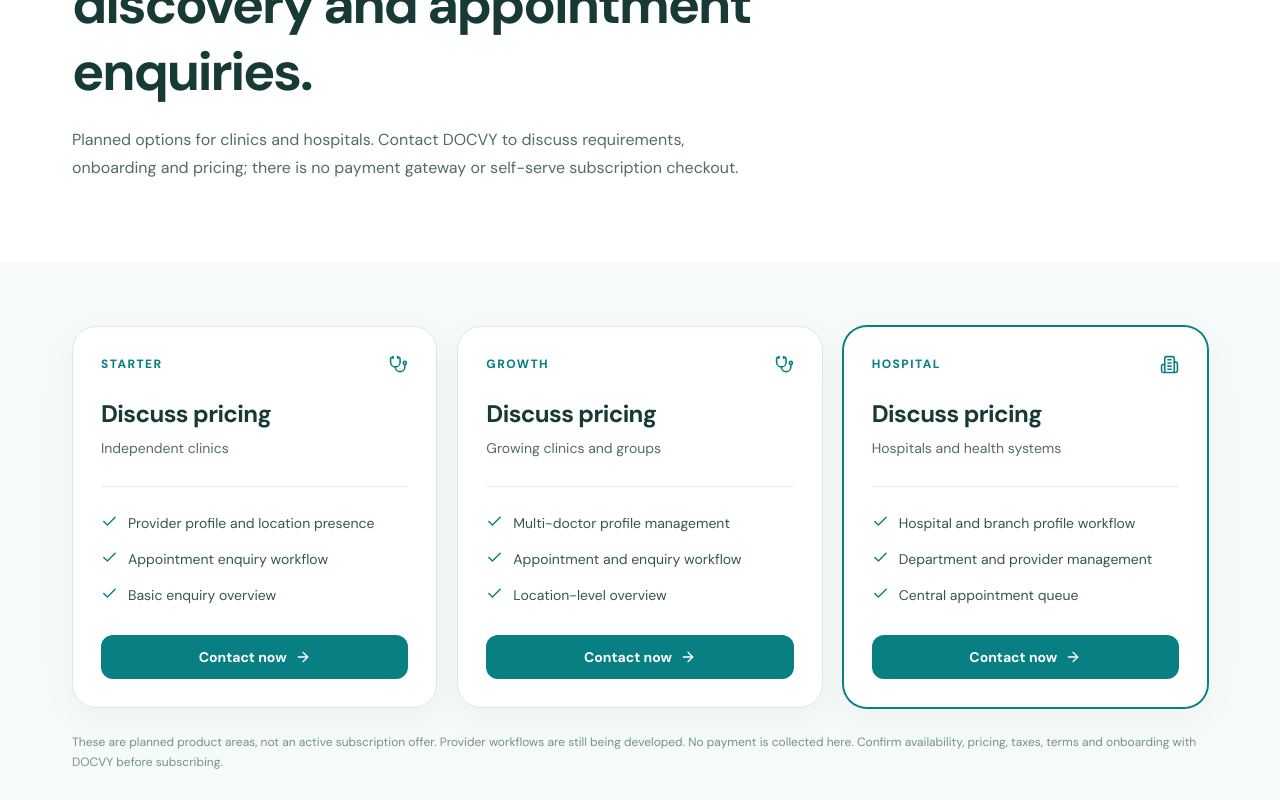
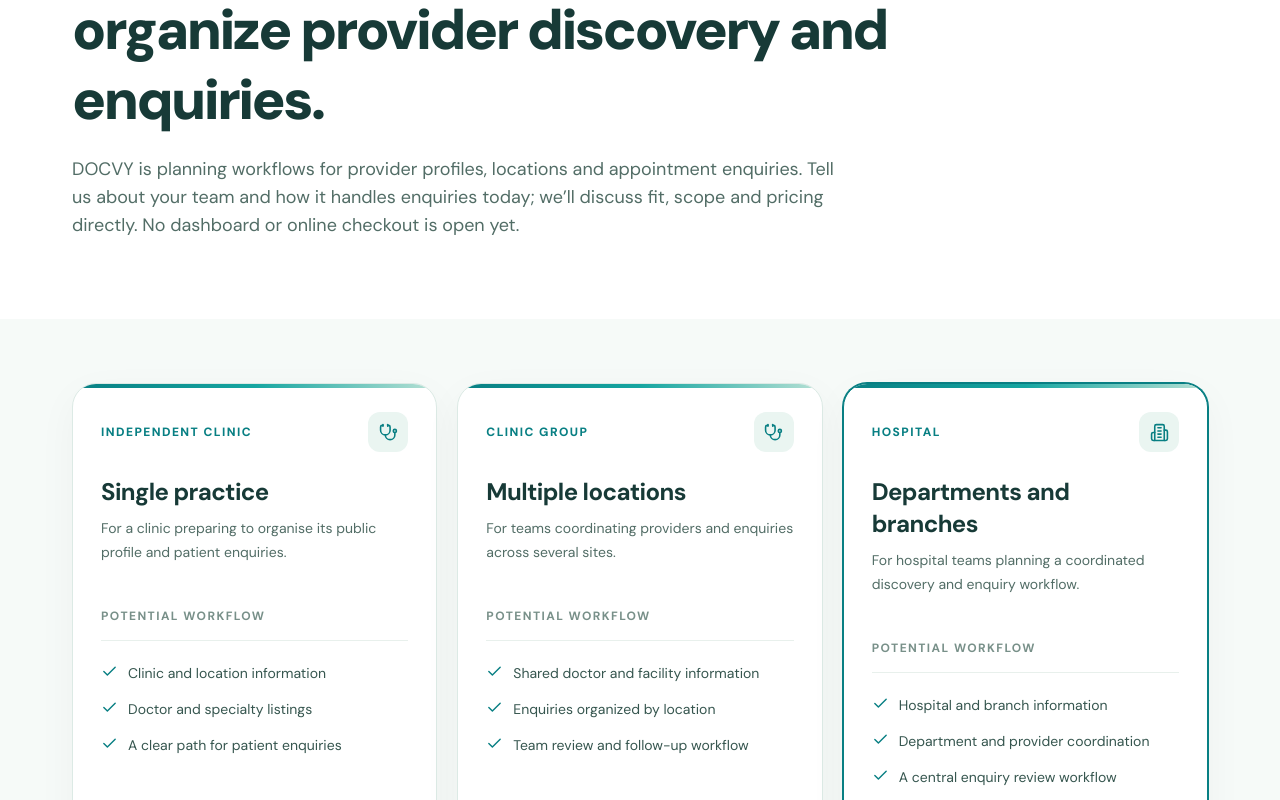
Before and after one commit to rishimartin816-ui/Docvy, a Next.js app: page /pricing in a window 1280 px wide. Shown: the part 300-1100 px from the top of the page. Built offline with nearby package versions, Linux system fonts and the light colour scheme.

Commit message:
Expand patient guide and local doctor discovery

```diff
--- a/app/care-guide/page.tsx
+++ b/app/care-guide/page.tsx
@@ -5,7 +5,7 @@ import CareGuideSearch from "@/components/CareGuideSearch";
 
 export const metadata: Metadata = {
   title: "What doctor should I see? Disease and specialty guide",
-  description: "Search common diseases, conditions, symptoms, and specialties to understand what kind of doctor is commonly involved. This is not a diagnosis; DOCVY booking is not open yet.",
+  description: "Search a health condition, symptom or specialty to understand which doctor may commonly help. A plain-language care guide for Delhi NCR; not a diagnosis or medical advice.",
   alternates: { canonical: "/care-guide" },
   openGraph: {
     type: "website", locale: "en_IN", siteName: "DOCVY",
@@ -21,9 +21,8 @@ export default function CareGuidePage() {
       <div className="mx-auto max-w-6xl">
         <p className="inline-flex items-center gap-2 rounded-full border border-[#B8DCD0] bg-white/75 px-4 py-2 text-[11px] font-extrabold tracking-[0.14em] text-[#087F83]"><MapPin size={14} /> PATIENT GUIDE · DELHI NCR</p>
         <h1 className="mt-5 max-w-4xl text-4xl font-black leading-tight tracking-[-0.045em] md:text-[56px]">What kind of doctor should I see?</h1>
-        <p className="mt-5 max-w-3xl text-base leading-8 text-[#526D66] md:text-lg">Search a common disease, condition, symptom, or specialty to see the type of clinician commonly associated with it. This disease-to-specialty guide helps explain directory categories; it cannot tell you what condition you have or which care is right for you.</p>
+        <p className="mt-5 max-w-3xl text-base leading-8 text-[#526D66] md:text-lg">Search a common condition, symptom or doctor type. The guide explains which specialties are commonly associated with that topic and helps you find a starting point. It cannot diagnose a condition or decide which care is right for you.</p>
         <CareGuideSearch />
-        <div className="mt-6 flex flex-wrap gap-2" aria-label="Example searches">{["diabetes", "skin rash", "pregnancy", "joint pain", "children", "heart"].map((term) => <span key={term} className="rounded-full border border-[#C9DDD5] bg-white/80 px-3 py-1.5 text-xs font-semibold text-[#36564F]">{term}</span>)}</div>
       </div>
     </section>
 
--- a/app/pricing/page.tsx
+++ b/app/pricing/page.tsx
@@ -18,9 +18,9 @@ export const metadata: Metadata = {
 };
 
 const plans = [
-  { name: "Starter", price: "Discuss pricing", audience: "Independent clinics", details: ["Provider profile and location presence", "Appointment enquiry workflow", "Basic enquiry overview"] },
-  { name: "Growth", price: "Discuss pricing", audience: "Growing clinics and groups", details: ["Multi-doctor profile management", "Appointment and enquiry workflow", "Location-level overview"] },
-  { name: "Hospital", price: "Discuss pricing", audience: "Hospitals and health systems", details: ["Hospital and branch profile workflow", "Department and provider management", "Central appointment queue"] },
+  { name: "Independent clinic", price: "Single practice", audience: "For a clinic preparing to organise its public profile and patient enquiries.", details: ["Clinic and location information", "Doctor and specialty listings", "A clear path for patient enquiries"] },
+  { name: "Clinic group", price: "Multiple locations", audience: "For teams coordinating providers and enquiries across several sites.", details: ["Shared doctor and facility information", "Enquiries organized by location", "Team review and follow-up workflow"] },
+  { name: "Hospital", price: "Departments and branches", audience: "For hospital teams planning a coordinated discovery and enquiry workflow.", details: ["Hospital and branch information", "Department and provider coordination", "A central enquiry review workflow"] },
 ];
 
 function ContactLink({ children = "Contact now" }: { children?: ReactNode }) {
@@ -30,19 +30,21 @@ function ContactLink({ children = "Contact now" }: { children?: ReactNode }) {
 export default function PricingPage() {
   return <div className="bg-[#F6FAF8] text-[#173A37]">
     <section className="bg-white py-16 md:py-20"><div className="mx-auto max-w-[1440px] px-6 lg:px-[72px]">
-      <p className="text-[11px] font-extrabold tracking-[0.15em] text-[#087F83]">PLANNED PROVIDER OFFER · NO ONLINE CHECKOUT</p>
-      <h1 className="mt-4 max-w-3xl text-4xl font-bold leading-tight tracking-[-0.04em] md:text-[54px]">A clearer way to manage discovery and appointment enquiries.</h1>
-      <p className="mt-5 max-w-2xl text-base leading-7 text-[#526D66]">Planned options for clinics and hospitals. Contact DOCVY to discuss requirements, onboarding and pricing; there is no payment gateway or self-serve subscription checkout.</p>
+      <p className="inline-flex items-center gap-2 rounded-full border border-[#B8DCD0] bg-[#F8FBF9] px-4 py-2 text-[11px] font-extrabold tracking-[0.15em] text-[#087F83]">PROVIDER TOOLS · PLANNED</p>
+      <h1 className="mt-5 max-w-4xl text-4xl font-black leading-tight tracking-[-0.045em] md:text-[56px]">Tools for clinics and hospitals to organize provider discovery and enquiries.</h1>
+      <p className="mt-5 max-w-3xl text-base leading-8 text-[#526D66] md:text-lg">DOCVY is planning workflows for provider profiles, locations and appointment enquiries. Tell us about your team and how it handles enquiries today; we’ll discuss fit, scope and pricing directly. No dashboard or online checkout is open yet.</p>
     </div></section>
     <section className="mx-auto max-w-[1440px] px-6 py-12 lg:px-[72px] md:py-16">
-      <div className="grid gap-5 lg:grid-cols-3">{plans.map((plan, index) => <article key={plan.name} className={`flex flex-col rounded-[24px] border bg-white p-6 shadow-[0_12px_40px_rgba(23,58,55,0.04)] md:p-7 ${index === 2 ? "border-[#087F83] ring-1 ring-[#087F83]" : "border-[#DCEAE5]"}`}>
-        <div className="flex items-center justify-between"><span className="text-xs font-extrabold uppercase tracking-[0.12em] text-[#087F83]">{plan.name}</span>{index === 2 ? <Building2 size={19} className="text-[#087F83]" /> : <Stethoscope size={19} className="text-[#087F83]" />}</div>
+      <div className="grid gap-5 lg:grid-cols-3">{plans.map((plan, index) => <article key={plan.name} className={`group relative flex flex-col overflow-hidden rounded-[24px] border bg-white p-6 shadow-[0_12px_40px_rgba(23,58,55,0.04)] transition hover:-translate-y-1 hover:shadow-[0_20px_50px_rgba(23,58,55,0.1)] md:p-7 ${index === 2 ? "border-[#087F83] ring-1 ring-[#087F83]" : "border-[#DCEAE5]"}`}>
+        <div className="absolute inset-x-0 top-0 h-1 bg-gradient-to-r from-[#087F83] via-[#16A6A1] to-[#B8E1D5]" />
+        <div className="flex items-center justify-between"><span className="text-xs font-extrabold uppercase tracking-[0.12em] text-[#087F83]">{plan.name}</span><span className="flex h-10 w-10 items-center justify-center rounded-xl bg-[#EAF5F1] text-[#087F83]">{index === 2 ? <Building2 size={19} /> : <Stethoscope size={19} />}</span></div>
         <h2 className="mt-6 text-2xl font-bold tracking-tight">{plan.price}</h2>
-        <p className="mt-2 text-sm text-[#526D66]">{plan.audience}</p>
-        <ul className="my-7 flex-1 space-y-3 border-t border-[#E8F0EC] pt-6">{plan.details.map((detail) => <li key={detail} className="flex gap-2.5 text-sm leading-6 text-[#36564F]"><Check size={17} className="mt-0.5 shrink-0 text-[#087F83]" />{detail}</li>)}</ul>
-        <ContactLink />
+        <p className="mt-2 min-h-[72px] text-sm leading-6 text-[#526D66]">{plan.audience}</p>
+        <p className="mt-5 text-xs font-bold uppercase tracking-[0.12em] text-[#789089]">Potential workflow</p>
+        <ul className="my-4 flex-1 space-y-3 border-t border-[#E8F0EC] pt-5">{plan.details.map((detail) => <li key={detail} className="flex gap-2.5 text-sm leading-6 text-[#36564F]"><Check size={17} className="mt-0.5 shrink-0 text-[#087F83]" />{detail}</li>)}</ul>
+        <ContactLink>Discuss this setup</ContactLink>
       </article>)}</div>
-      <p className="mt-6 text-xs leading-5 text-[#789089]">These are planned product areas, not an active subscription offer. Provider workflows are still being developed. No payment is collected here. Confirm availability, pricing, taxes, terms and onboarding with DOCVY before subscribing.</p>
+      <p className="mt-6 rounded-xl border border-[#E7C99A] bg-[#FFF9EE] p-4 text-xs leading-5 text-[#6E5B39]">These workflows are planned and are not available as a service yet. There is no subscription checkout or payment collection on this website. Please contact DOCVY to discuss scope and future availability.</p>
     </section>
     <section className="border-y border-[#DCEAE5] bg-white py-12"><div className="mx-auto flex max-w-[1440px] flex-col gap-5 px-6 md:flex-row md:items-center md:justify-between lg:px-[72px]"><div><h2 className="text-2xl font-bold">Want to discuss a clinic or hospital setup?</h2><p className="mt-2 text-sm text-[#526D66]">Share your organisation details through the contact channel; do not send patient information.</p></div><ContactLink>Contact sales</ContactLink></div></section>
   </div>;
--- a/app/sitemap.ts
+++ b/app/sitemap.ts
@@ -9,6 +9,9 @@ export default function sitemap(): MetadataRoute.Sitemap {
     ["/care-guide", 0.9],
     ["/contact", 0.7],
     ["/doctors", 0.9],
+    ["/doctors/delhi", 0.8],
+    ["/doctors/gurugram", 0.8],
+    ["/doctors/noida", 0.8],
     ["/for-doctors", 0.7],
     ["/faqs", 0.6],
     ["/grievance", 0.3],
--- a/components/DoctorDirectory.tsx
+++ b/components/DoctorDirectory.tsx
@@ -1,6 +1,6 @@
 "use client";
 
-import { useMemo, useState } from "react";
+import { useEffect, useMemo, useState } from "react";
 import { ArrowUpRight, Building2, MapPin, Search } from "lucide-react";
 import { providerCandidates, providerCities, providerSpecialties, type ProviderCity } from "@/lib/provider-candidates";
 
@@ -11,10 +11,20 @@ function formatFacility(facility: string, locality?: string) {
   return `${facility} · ${locality}`;
 }
 
-export default function DoctorDirectory() {
-  const [city, setCity] = useState<CityFilter>("All Delhi NCR");
+export default function DoctorDirectory({ initialCity = "All Delhi NCR" }: { initialCity?: CityFilter }) {
+  const [city, setCity] = useState<CityFilter>(initialCity);
   const [specialty, setSpecialty] = useState("All specialties");
   const [query, setQuery] = useState("");
+
+  useEffect(() => {
+    const params = new URLSearchParams(window.location.search);
+    const requestedSpecialty = params.get("specialty");
+    const requestedCity = params.get("city");
+    const requestedQuery = params.get("q");
+    if (requestedSpecialty && providerSpecialties.includes(requestedSpecialty)) setSpecialty(requestedSpecialty);
+    if (requestedCity && providerCities.includes(requestedCity as ProviderCity)) setCity(requestedCity as ProviderCity);
+    if (requestedQuery) setQuery(requestedQuery);
+  }, []);
 
   const matches = useMemo(() => {
     const words = query.trim().toLocaleLowerCase().split(/\s+/).filter(Boolean);
```
Also changed, not shown: app/doctors/[city]/page.tsx (added, +55 -0 lines), app/doctors/page.tsx (+5 -3 lines), components/CareGuideSearch.tsx (+9 -4 lines), 1 other file (tests, documents, lock files or other folders).
